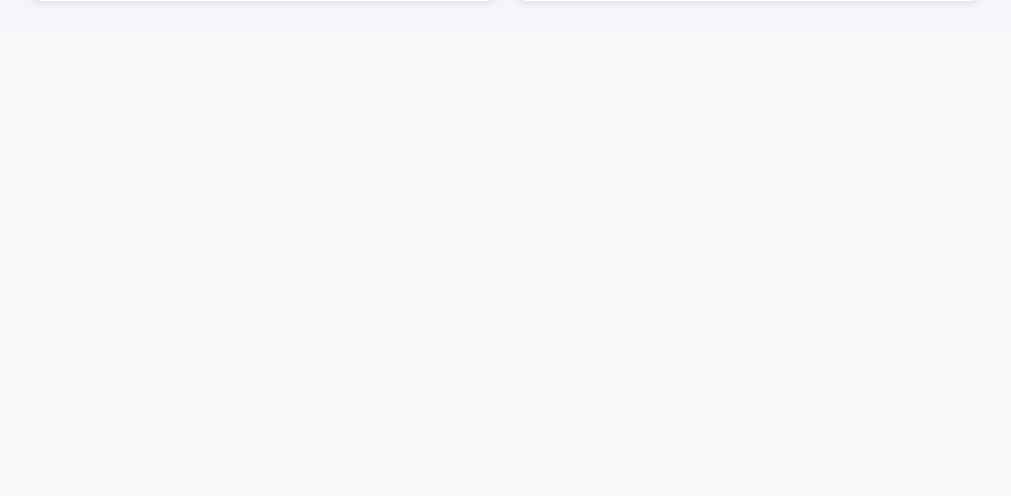
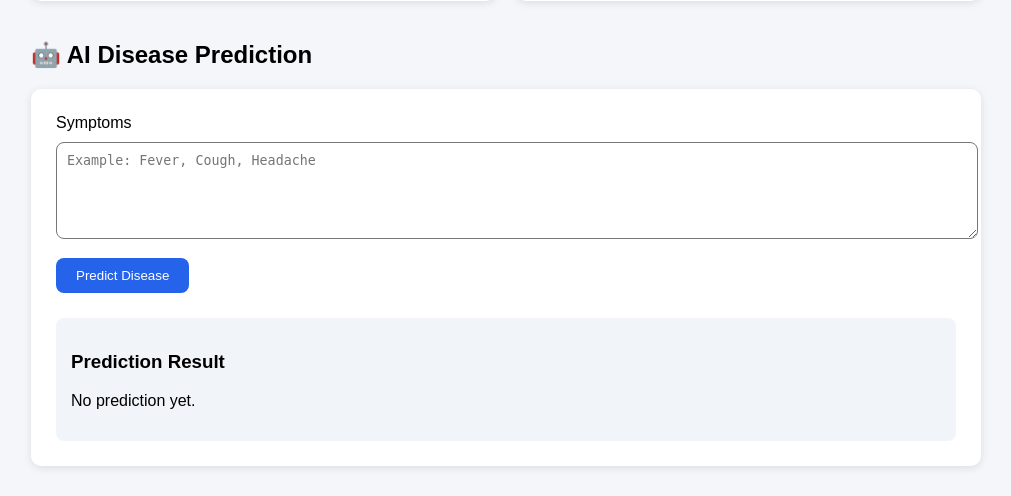
Before and after one commit to nukapraneeth/Hospital_AI_Dashboard, a Flask app: page / in a window 1280 px wide. Shown: the part 1336-1832 px from the top of the page, without its empty margins (269-1280 px from the left). Before the commit the page ends 1342 px from the top, so only its background shows below. Run offline with Flask 3, Linux system fonts and the light colour scheme.

Commit message:
Added AI prediction panel

```diff
--- a/static/css/style.css
+++ b/static/css/style.css
@@ -183,3 +183,49 @@ body{
     border:2px dashed #64748b;
     color:#cbd5e1;
 }
+.dark-mode .prediction-card{
+    background:#1e293b;
+    color:white;
+}
+.dark-mode .result-box{
+    background:#334155;
+}
+
+.dark-mode textarea{
+    background:#334155;
+    color:white;
+}
+.prediction-section{
+    margin-top:40px;
+}
+
+.prediction-card{
+    background:white;
+    padding:25px;
+    border-radius:10px;
+    box-shadow:0 2px 8px rgba(0,0,0,0.1);
+}
+
+.prediction-card textarea{
+    width:100%;
+    padding:10px;
+    margin-top:10px;
+    border-radius:8px;
+}
+
+.predict-btn{
+    margin-top:15px;
+    padding:10px 20px;
+    border:none;
+    border-radius:8px;
+    background:#2563eb;
+    color:white;
+    cursor:pointer;
+}
+
+.result-box{
+    margin-top:25px;
+    padding:15px;
+    background:#f1f5f9;
+    border-radius:8px;
+}
--- a/templates/index.html
+++ b/templates/index.html
@@ -136,6 +136,38 @@
 
     </div>
 
+    <div class="prediction-section">
+
+    <h2>🤖 AI Disease Prediction</h2>
+
+    <div class="prediction-card">
+
+        <form>
+
+            <label>Symptoms</label>
+
+            <textarea
+                placeholder="Example: Fever, Cough, Headache"
+                rows="5"></textarea>
+
+            <button type="submit" class="predict-btn">
+                Predict Disease
+            </button>
+
+        </form>
+
+        <div class="result-box">
+
+            <h3>Prediction Result</h3>
+
+            <p>No prediction yet.</p>
+
+        </div>
+
+    </div>
+
+    </div>
+
 
 </div>
 
```
